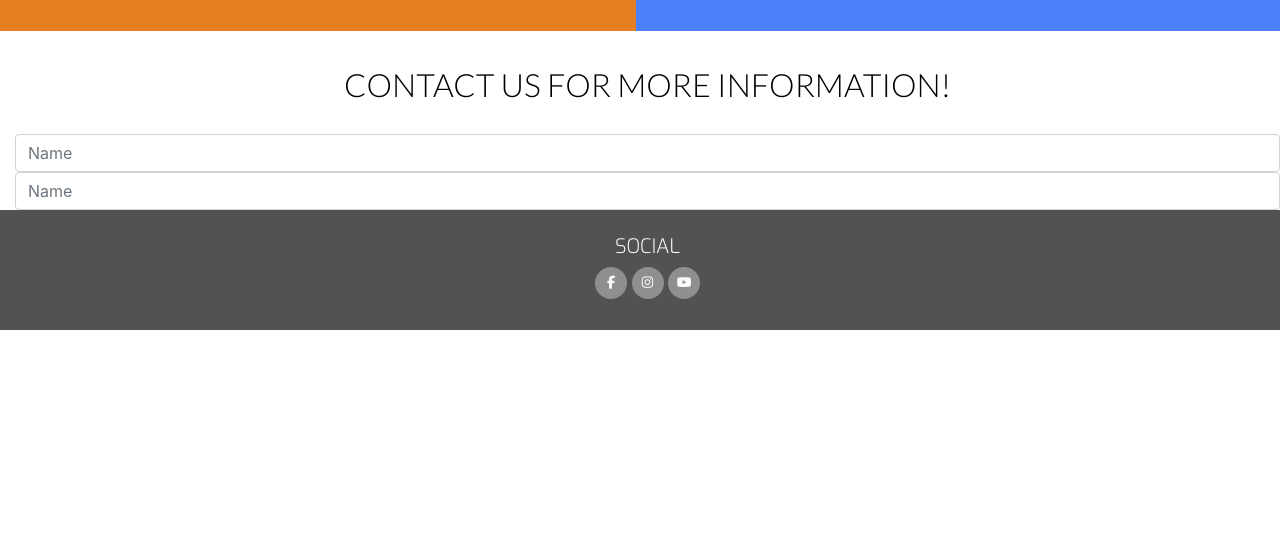
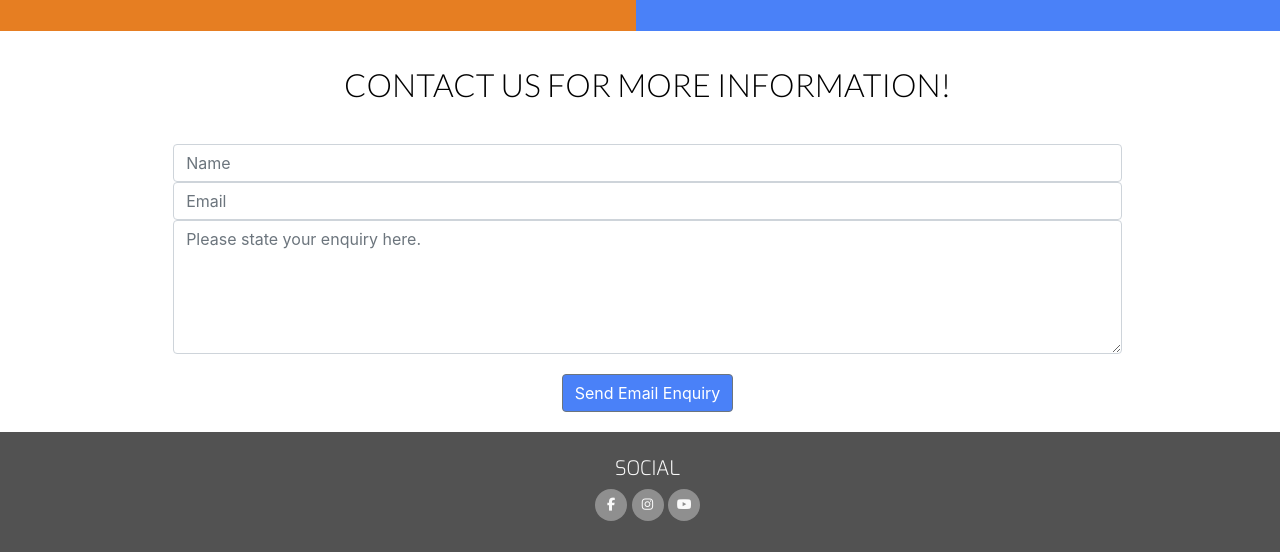
Before and after one commit to MichalPokojny/Cork-ETB-project-Michal-Pokojny-Reg-Num.-GPW0869, a plain HTML site: page assets/contact.html in a window 1280 px wide. Shown: the part 529-1081 px from the top of the page. Before the commit the page ends 859 px from the top, so only its background shows below. Drawn offline with nearby package versions, Linux system fonts and the light colour scheme.

Commit message:
add form and styling

```diff
--- a/assets/contact.html
+++ b/assets/contact.html
@@ -50,9 +50,15 @@
             <div class="col">
                <h3 class="uppercase text-center text-heading">Contact us for more information!</h3>
                <div class="center-form">
-                  <form id="myForm">
+                  <form onsubmit="return sendMail(this);" id="myForm">
                      <input type="text" name="name" id="fullname" class="form-control" placeholder="Name" required />
-                     <input type="text" name="name" id="fullname" class="form-control" placeholder="Name" required />
+                     <input type="text" name="emailaddress" id="emailaddress" class="form-control" placeholder="Email" required />
+                     <textarea rows="5" name="infoenquiry" id="infoenquiry" class="form-control" placeholder="Please state your enquiry here." required></textarea>
+                     <div class="form-row text-center">
+                        <div class="col">
+                           <button type="submit" class="btn btn-secondary submit-button">Send Email Enquiry</button>
+                        </div>
+                     </div>
                   </form>
                </div>
             </div>
--- a/assets/css/style.css
+++ b/assets/css/style.css
@@ -237,3 +237,15 @@ footer {
     width: 850px;
     height: 650px;
 }
+
+.center-form {
+    padding-top: 10px;
+    margin: 0 auto;
+    max-width: 75%;
+}
+
+.submit-button {
+    margin: 20px 0 20px;
+    color: #fff;
+    background-color: #4a81f8;
+}
```
